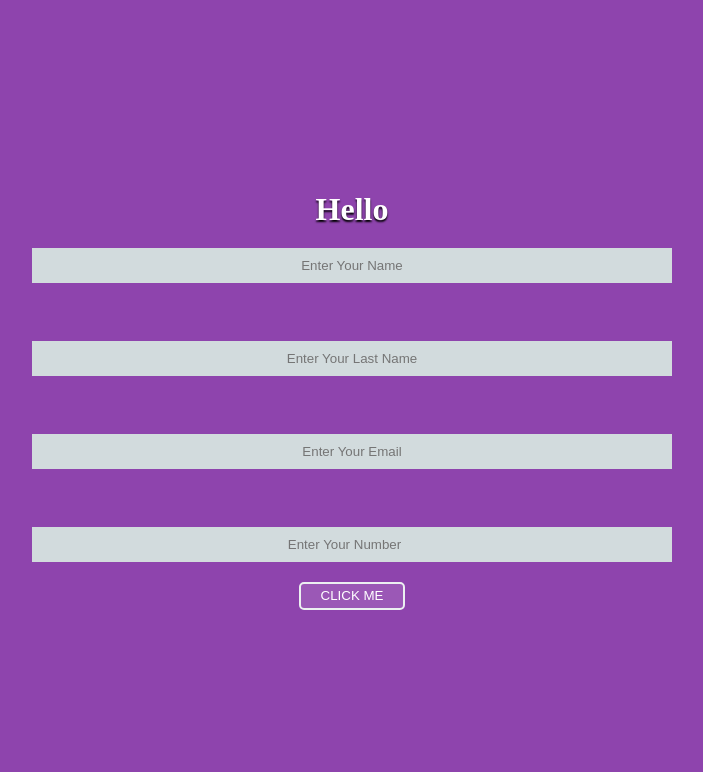
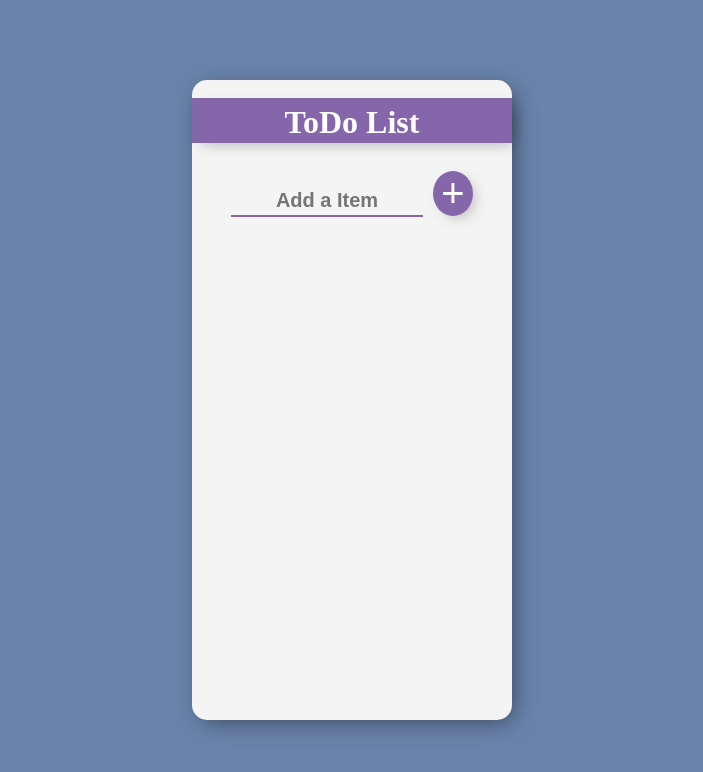
Before and after one commit to rahulanand10/React, a React (Create React App) app: page / in a window 1280 px wide. Shown: the top 772 px of the page, without its empty margins (288-991 px from the left). Built offline with nearby package versions, Linux system fonts and the light colour scheme.

Commit message:
project-todo-44

```diff
--- a/public/index.html
+++ b/public/index.html
@@ -8,6 +8,7 @@
     <meta name="description"content="Web site created using create-react-app"/>
     <link rel="apple-touch-icon" href="%PUBLIC_URL%/logo192.png" />
     <link href="https://fonts.googleapis.com/css2?family=Josefin+Sans:ital@1&display=swap" rel="stylesheet">
+    <link rel="stylesheet" href="https://cdnjs.cloudflare.com/ajax/libs/font-awesome/4.7.0/css/font-awesome.min.css">
 
     <link rel="manifest" href="%PUBLIC_URL%/manifest.json" />
     <title>React App</title>
--- a/src/App.jsx
+++ b/src/App.jsx
@@ -1,100 +1,47 @@
-import React,{useState} from 'react';
+import React, { useState } from 'react';
+import ToDoLists from './ToDoLists';
 
 const App=()=>{
+  const[inputList,setInputList]=useState()
+  const [Items,setItems]=useState([])
 
-  const [fullName,setFullName]=useState({
-    fname:'',
-    lname:'',
-    email:'',
-    phone:''
-  });
+  const itemEvent=(event)=>{
+    setInputList(event.target.value)
+  }
 
-
-  const InputEvent=(event)=>{
-    console.log(event.target.value)
-    console.log(event.target.name)
-
-    const {name,value}=event.target
-
-    setFullName((preValue)=>{
-
-      return{
-        ...preValue,
-        [name]:value,
-      }
-      // console.log(preValue)
-      // if(name === "fname"){
-      //   return{
-      //     fname:value,
-      //     lname:preValue.lname,
-      //     email:preValue.email,
-      //     phone:preValue.phone
-      //   };
-      // }else if(name === "lname"){
-      //   return{
-      //     fname:preValue.fname,
-      //     lname:value,
-      //     email:preValue.email,
-      //     phone:preValue.phone
-      //   };
-      // }else if(name === "email"){
-      //   return{
-      //     fname:preValue.fname,
-      //     lname:preValue.lname,
-      //     email:value,
-      //     phone:preValue.phone
-      //   };
-      // }else if(name === "phone"){
-      //   return{
-      //     fname:preValue.fname,
-      //     lname:preValue.lname,
-      //     email:preValue.email,
-      //     phone:value,
-      //   };
-      // }
+  const listofItems=()=>{
+    setItems((oldItems)=>{
+      return [...oldItems,inputList]
+    })
+    setInputList('')
+  }
+  const deleteItem=(id)=>{
+    console.log('del')
+    setItems((oldItems)=>{
+      return oldItems.filter((arrElem,index)=>{
+        return index!== id;
+      })
     })
   }
-
-  const onSubmits=(event)=>{
-    event.preventDefault();
-    alert('form submitted')
-  }
-
   return(
     <React.Fragment>
       <div className="main_div">
-        <form onSubmit={onSubmits}>
-          <div className="nmain">
-            <h1>Hello {fullName.fname} {fullName.lname}</h1>
-            <p>{fullName.email}</p>
-            <p>{fullName.phone}</p>
+        <div className="center_div">
+          <br/>
+          <h1>ToDo List</h1>
+          <br/>
+          <input type="text" placeholder="Add a Item"
+          value={inputList}
+          onChange={itemEvent}/>
+          <button onClick={listofItems}>+</button>
 
-            <input type='text' placeholder="Enter Your Name"
-            name="fname"
-            onChange={InputEvent}
-            value={fullName.fname}
-            />
-            <br/>
-            <input type='text' placeholder="Enter Your Last Name"
-            name="lname"
-            onChange={InputEvent}
-            value={fullName.lname}
-            />
-            <br/>
-            <input type='email' placeholder="Enter Your Email"
-            name="email"
-            onChange={InputEvent}
-            value={fullName.email}
-            />
-            <br/>
-            <input type='number' placeholder="Enter Your Number"
-            name="phone"
-            onChange={InputEvent}
-            value={fullName.phone}
-            />
-            <button>Click me</button>
-          </div>
-        </form>
+          <ol>
+            {Items.map((itemval,index)=>{
+              return  <ToDoLists key={index} text={itemval} id={index}
+              onSelect={deleteItem}/>;
+            })}
+          </ol>
+        </div>
       </div>
     </React.Fragment>
   )
--- /dev/null
+++ b/src/ToDoLists.jsx
@@ -0,0 +1,21 @@
+import React from 'react'
+
+const ToDoLists=(props)=>{
+
+    return (
+        <React.Fragment>
+            <div className="todo_style">
+                <i className="fa fa-times"
+                aria-hidden="true"
+                onClick={()=>{
+                    props.onSelect(props.id)
+                }}
+                ></i>
+                <li>{props.text}</li>
+            </div>
+
+        </React.Fragment>
+    )
+}
+
+export default ToDoLists
--- a/src/index.css
+++ b/src/index.css
@@ -18,36 +18,107 @@
   font-size: 1.5rem;
   font-family: 'Josefin Sans', sans-serif;
 }
-.nmain{
+.main_div{
   width: 100%;
   height: 100vh;
-  background-color: #8e44ad;
+  background-color: #6983aa;
   display: flex;
-  flex-direction: column;
+  flex-direction: row;
   justify-content: center;
   align-items: center;
+  text-align: center;
+}
+.center_div{
+  width: 25%;
+  height: 80vh;
+  background-color: #f4f4f4;
+  box-shadow: 5px 5px 25px -5px rgba(0, 0, 0, 0.5);
+  border-radius: 15px;
+}
+input{
+  text-align: center;
+  height: 30px;
+  top: 10px;
+  border: none;
+  background: transparent;
+  font-size: 20px;
+  font-weight: bold;
+  width: 60%;
+  border-bottom: 2px solid #8566aa;
+  color:  #8566aa;
+  outline: none;
 }
 button{
-  line-height: 24px;
-  padding: 0px 20px;
-  text-transform: uppercase;
-  color: white;
-  border-radius: 5px;
-  background-color: #9b58b6;
+  min-height: 40px;
+  width: 40px;
+  border-radius: 50%;
+  border-color: transparent;
+  background-color: #8566aa;
+  color: #fff;
+  font-size: 40px;
+  border: none;
   outline: none;
-  border: 2px solid #ecf0f1;
-  cursor: pointer;
+  margin-left: 10px;
+  box-shadow: 5px 5px 15px -5px rgba(0, 0, 0, 0.3);
+}
+button:hover{
+  background-color: #20bf6b;
+}
+ol{
+  margin-top: 30px;
+}
+ol li{
+  padding-left: 0px;
+  text-align: left;
+  font-size: 20px;
+  font-weight: bold;
+  min-height: 40px;
+  display: flex;
+  align-items: center;
+  color: #8566aa;
+  text-transform: capitalize;
+  background-color:#f4f4f4;
 }
 h1{
   color: white;
   background: transparent;
-  text-shadow: 0 2px 2px black;
+  background-color: #8566aa;
+  padding: 6px 0 2px 0;
+  margin-bottom: 10px;
+  box-shadow: 5px 5px 15px -5px rgba(0, 0, 0, 0.3);
 }
-input{
-  width: 50%;
-  padding: 10px 20px;
-  border: none;
-  outline: none;
-  margin: 20px 0;
-  text-align: center;
+.todo_style{
+  display: flex;
+  flex-direction: row;
+  justify-content: left;
+  align-items: center;
+  background-color: #f4f4f4;
 }
+.todo_style .fa-times{
+  width: 20px;
+  height: 20px;
+  display: flex;
+  justify-content: center;
+  align-items: center;
+  border-color: #8566aa;
+  background-color: #8566aa;
+  border-radius: 50%;
+  margin: 0 15px 0 35px ;
+  color: aliceblue;
+  box-shadow: 5px 5px 15px -5px rgba(0, 0, 0, 0.3);
+}
+.todo_style .fa-times:hover{
+  background-color: crimson;
+}
+
+@media (max-width:768px){
+  .center_div{
+    width: 50%;
+  }
+  .todo_style .fa-times{
+    margin: 0px 15px 0 15px;
+    display: flex;
+    justify-content: center;
+    align-items: center;
+  }
+}
```
